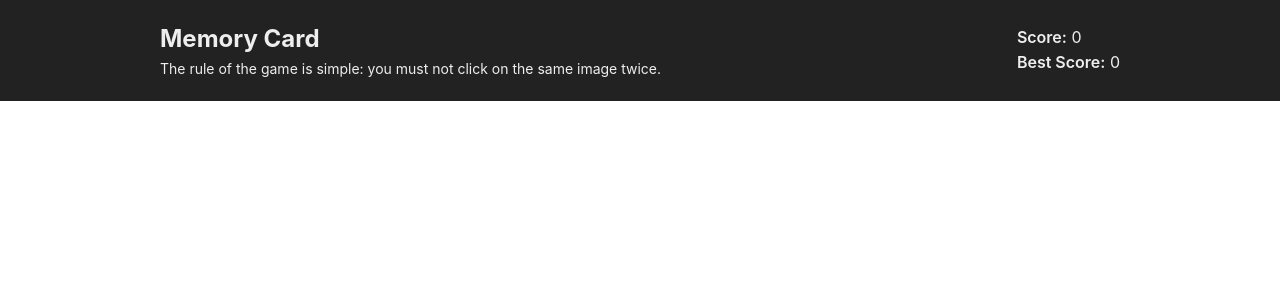
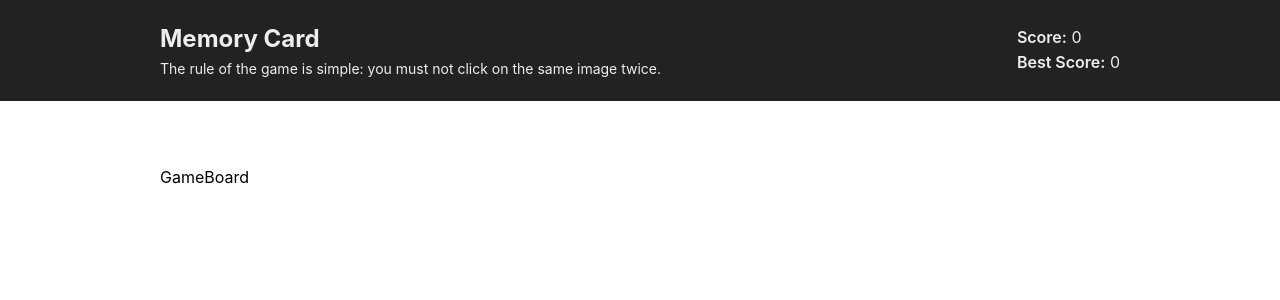
Before and after one commit to jsklcodes/memory-card, a React (Vite) app: page / in a window 1280 px wide. Shown: the top 300 px of the page. Built offline with nearby package versions, Linux system fonts and the light colour scheme.

Commit message:
Create the GameBoard component

```diff
--- a/src/App.jsx
+++ b/src/App.jsx
@@ -1,9 +1,11 @@
 import { Header } from './components/Header';
+import { GameBoard } from './components/GameBoard';
 
 export const App = () => {
   return (
     <div className="app">
       <Header />
+      <GameBoard />
     </div>
   );
 };
--- /dev/null
+++ b/src/components/GameBoard.jsx
@@ -0,0 +1,3 @@
+export const GameBoard = () => {
+  return <main className="game-board container">GameBoard</main>;
+};
```
